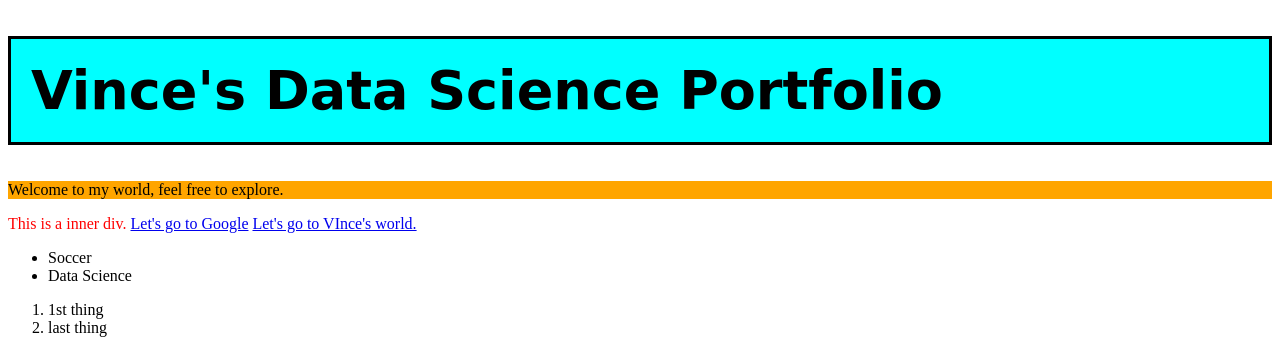
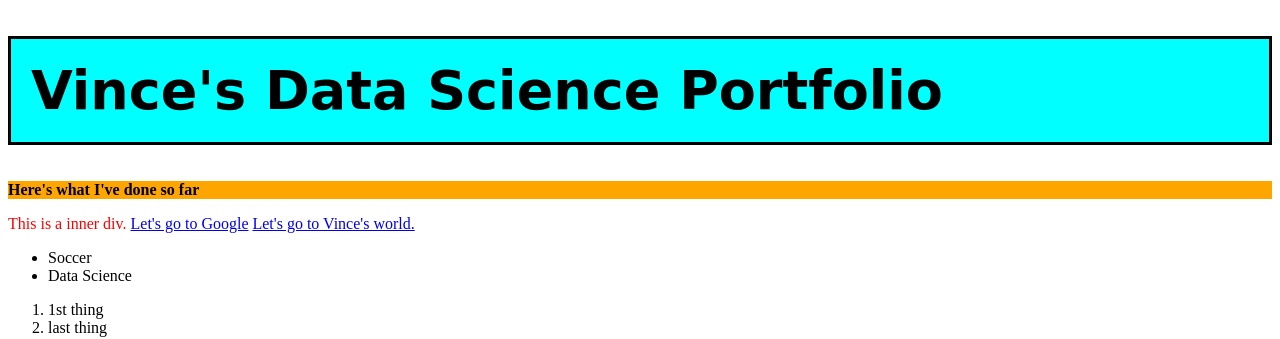
Before and after one commit to constiny/constiny.github.io, a plain HTML site: page index.html in a window 1280 px wide. Shown: the top 339 px of the page. Drawn offline with Linux system fonts and the light colour scheme.

Commit message:
Update index.html

```diff
--- a/index.html
+++ b/index.html
@@ -6,12 +6,17 @@
     </head>
     <body>
         <h1>Vince's Data Science Portfolio</h1>
-        <p>Welcome to my world, feel free to explore.</p>
+
+
+        <p><strong>Here's what I've done so far</strong></p>
+
+
+
         <div>
             <div>
                 This is a inner div.
                 <a href="https://google.com">Let's go to Google</a>
-                <a href="https://constiny.github.io">Let's go to VInce's world.</a>
+                <a href="https://constiny.github.io">Let's go to Vince's world.</a>
             </div>
         </div>
         <ul>
```
